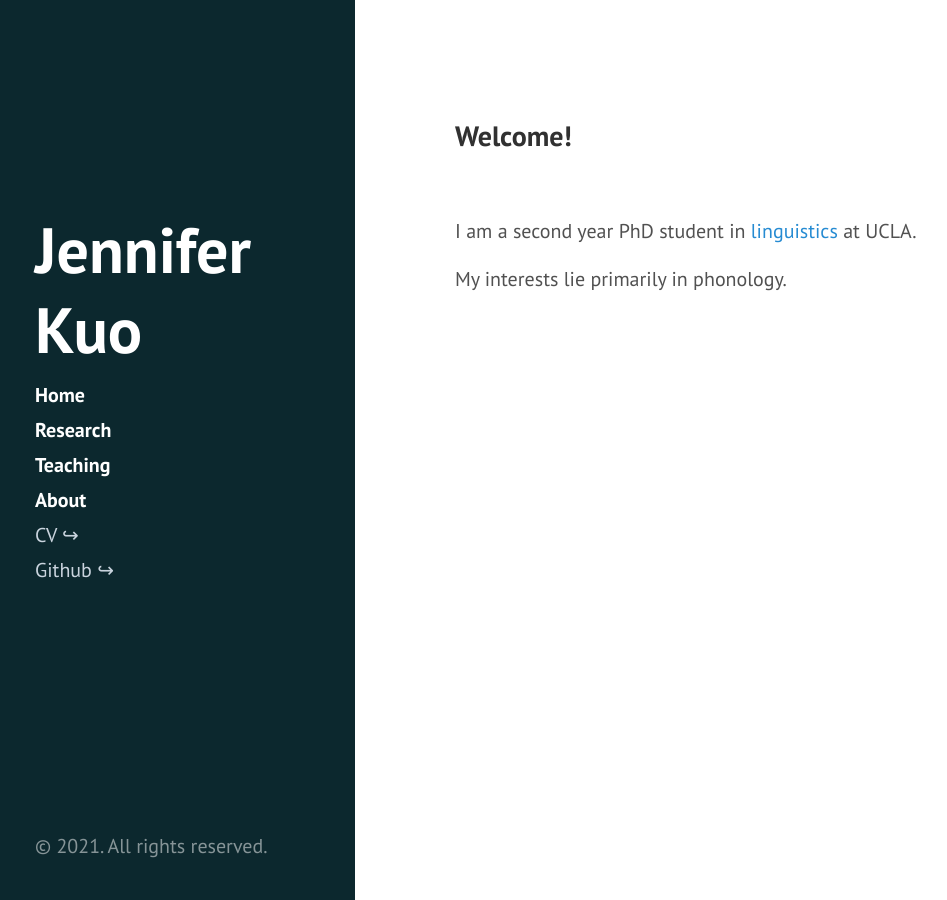
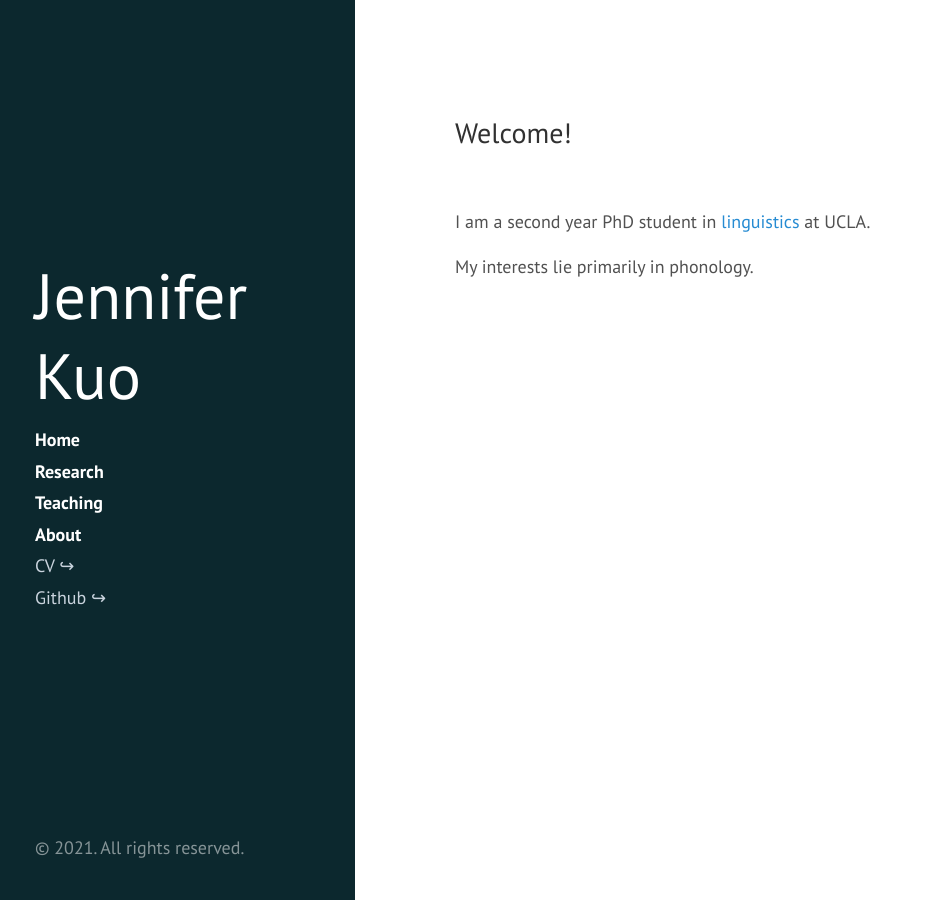
Before and after one commit to jenniferxkuo/jenniferxkuo.github.io, a Jekyll site: the page built from index.html, in a window 1280 px wide. Shown: the whole page, without its empty margins (5-952 px from the left). Built offline with Jekyll 4.4.1, drawn with Linux system fonts in a browser that asks for light colours; the list of posts is cut into pages by our own code.

Commit message:
update content and style
change font styles
update research presentations

```diff
--- a/public/css/hyde.css
+++ b/public/css/hyde.css
@@ -81,6 +81,7 @@ html {
   margin-top: 0;
   /* font-family: "Abril Fatface", serif; */
   font-size: 3.2rem;
+  font-weight: normal;
 }
 
 /* Sidebar nav */
--- a/public/css/poole.css
+++ b/public/css/poole.css
@@ -45,6 +45,7 @@ html,
 body {
   margin: 0;
   padding: 0;
+  font-size: 0.9em;
 }
 
 html {
@@ -82,7 +83,7 @@ a:focus {
 /* Headings */
 h1, h2, h3, h4, h5, h6 {
   margin-bottom: .4rem;
-  font-weight: bold;
+  font-weight: normal;
   line-height: 1.25;
   color: #313131;
   text-rendering: optimizeLegibility;
```
Also changed, not shown: 1 other file.
